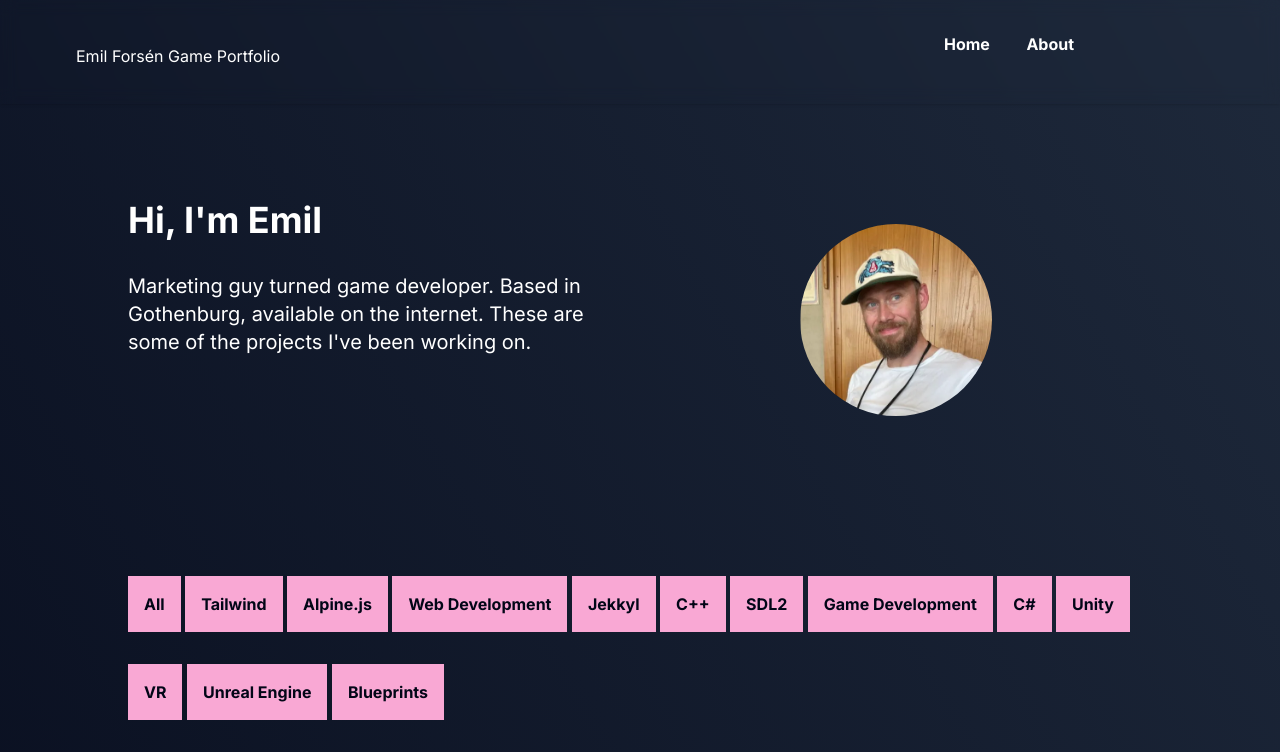
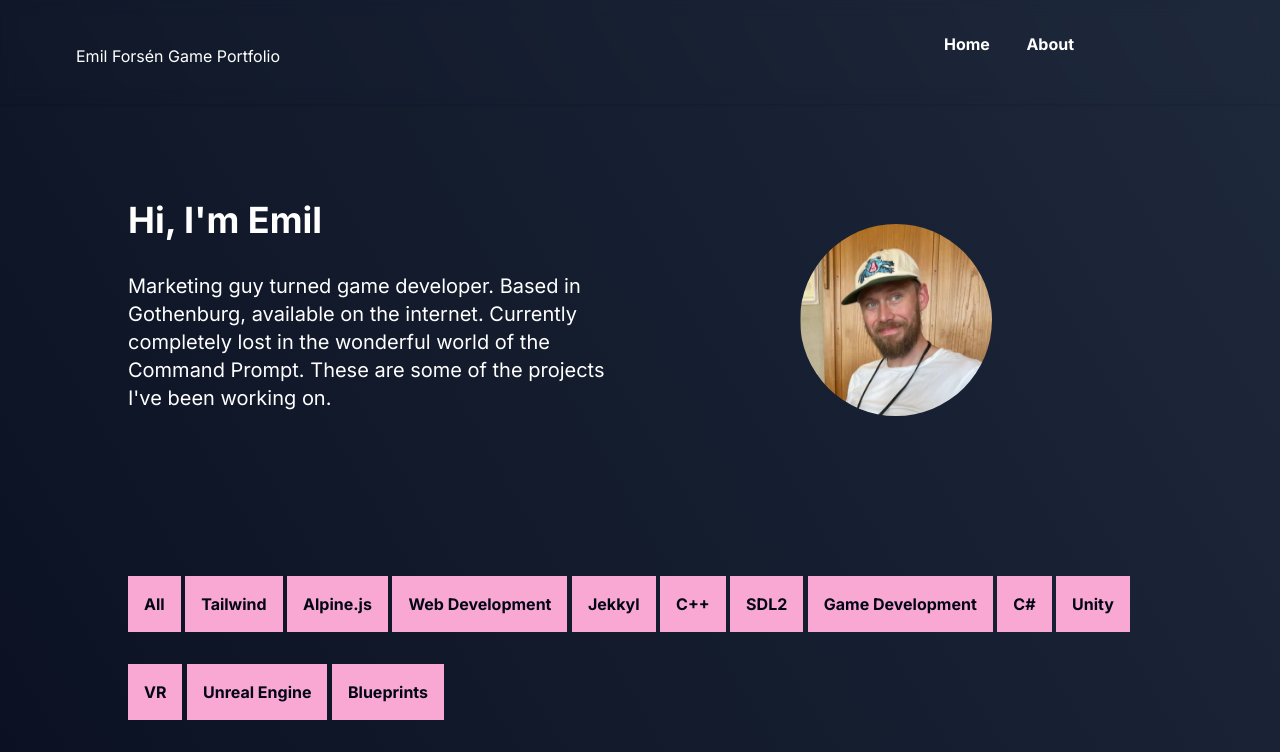
Before and after one commit to emilxf-0/emilxf-0.github.io, a Jekyll site: the page built from index.html, in a window 1280 px wide and 900 px high, cut to the strip 0-752 px from the top of the window. Built offline with Jekyll 4.4.1, drawn with Linux system fonts in a browser that asks for light colours; nearby versions of some CDN libraries.

Commit message:
Update start.html

```diff
--- a/_layouts/start.html
+++ b/_layouts/start.html
@@ -15,7 +15,7 @@
             <div class="mx-auto max-w-5xl grid grid-cols-1 md:grid-cols-8">
                 <div class="col-span-1 order-last md:order-first md:col-span-4">
                     <h1 class="text-4xl font-semibold">Hi, I'm Emil</h1>
-                    <p class="text-xl mt-8 mb-auto">Marketing guy turned game developer. Based in Gothenburg, available on the internet. These are some of the
+                    <p class="text-xl mt-8 mb-auto">Marketing guy turned game developer. Based in Gothenburg, available on the internet. Currently completely lost in the wonderful world of the Command Prompt. These are some of the
                         projects I've been working on.</p>
                 </div>
                 <div class="mx-auto mt-6 mb-12 col-span-1 content-center order-first md:order-last md:col-span-4">
```
